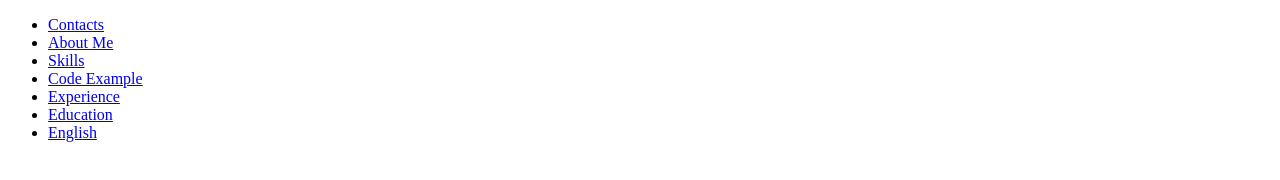
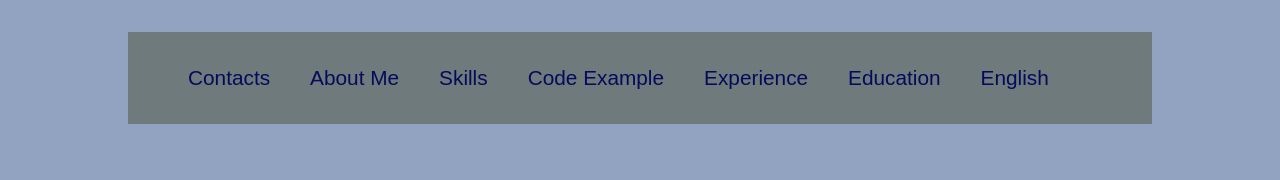
Before and after one commit to Xinawn/rsschool-cv, a plain HTML site: page index.html in a window 1280 px wide. Drawn offline with Linux system fonts and the light colour scheme.

Commit message:
feat: add menu style

```diff
--- a/style.css
+++ b/style.css
@@ -1,3 +1,43 @@
-.h1{
+body {
+  max-width: 1024px;
+  min-width: 600px;
+  margin: 0 auto;
+  font-family: "roboto2", sans-serif;
+  padding: 2rem;
+  background-color: #92a3c2;
+}
 
+header {
+  background-color: #6a7471dd;
 }
+
+.container {
+  list-style: none;
+  display: flex;
+  flex-wrap: nowrap;
+  flex-direction: row;
+  justify-content: space-between;
+}
+
+nav {
+  font-size: 1.3em;
+  line-height: 50px;
+}
+
+.menu {
+  display: flex;
+  justify-content: flex-end;
+  align-items: center;
+  list-style: none;
+}
+
+.nav-link:hover {
+  text-decoration: underline;
+  color: #000000;
+}
+.nav-link {
+  padding: 0 10px;
+  color: #050b5c;
+  text-decoration: none;
+}
+}
```
